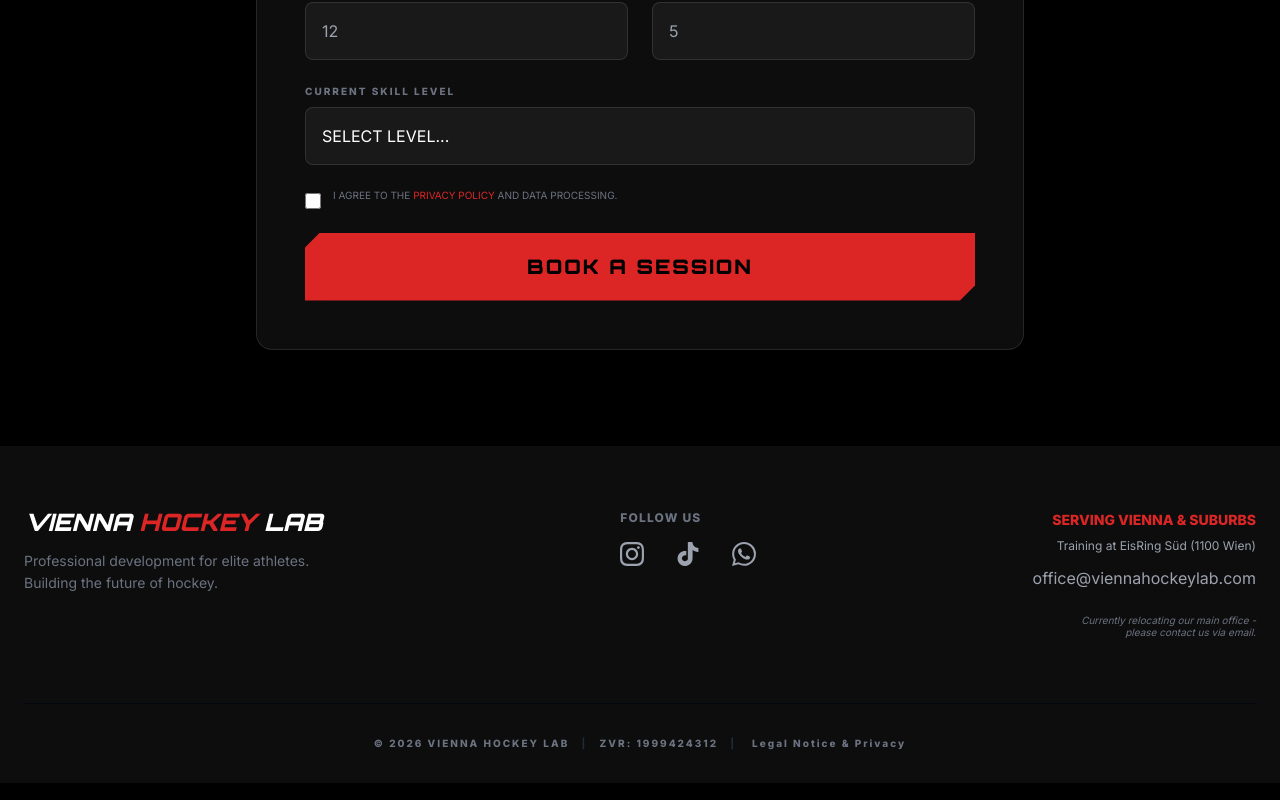
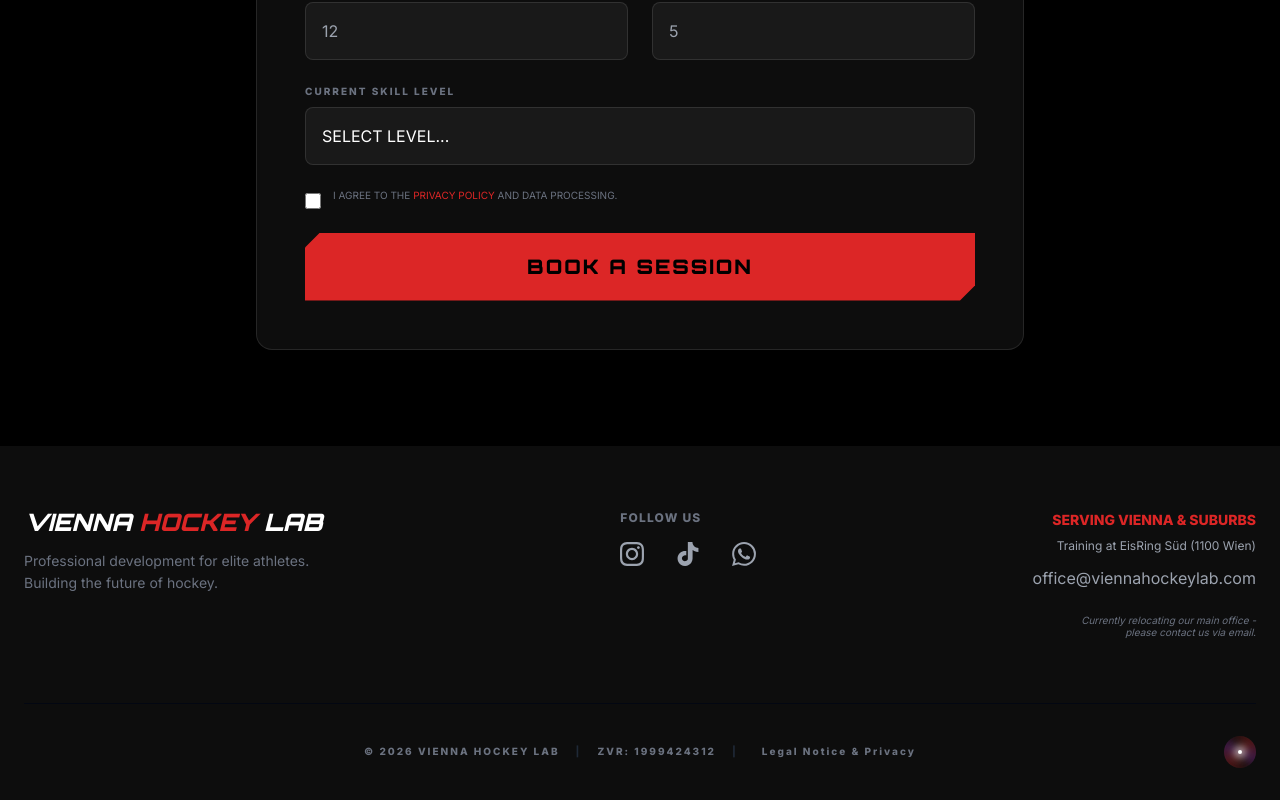
Before and after one commit to VitaliGrecciani/vienna-hockey-lab, a React (Vite) app: page / in a window 1280 px wide. Shown: the part 3963-4763 px from the top of the page. Built offline with nearby package versions, Linux system fonts and the light colour scheme.

Commit message:
feat: Add animated developer link galaxy to footer

```diff
--- a/components/Footer.tsx
+++ b/components/Footer.tsx
@@ -1,4 +1,5 @@
 import React from 'react';
+import GalaxyLink from './GalaxyLink';
 
 interface FooterProps {
   onShowLegal: () => void;
@@ -53,11 +54,17 @@ const Footer: React.FC<FooterProps> = ({ onShowLegal }) => {
       </div>
 
       {/* Нижняя плашка */}
-      <div className="max-w-7xl mx-auto mt-16 pt-8 border-t border-gray-950 flex flex-col items-center gap-4 text-[10px] text-gray-500 uppercase tracking-[0.2em] font-bold text-center">
-        <p>
-          © 2026 Vienna Hockey Lab <span className="mx-2 text-gray-800">|</span> ZVR: 1999424312 <span className="mx-2 text-gray-800">|</span>
-          <button onClick={onShowLegal} className="hover:text-white transition-colors ml-2">Legal Notice & Privacy</button>
+      <div className="max-w-7xl mx-auto mt-16 pt-8 border-t border-gray-950 flex flex-col md:flex-row items-center justify-between gap-6 text-[10px] text-gray-500 uppercase tracking-[0.2em] font-bold text-center">
+        <div className="flex-1 hidden md:block" /> {/* Spacer */}
+        <p className="flex items-center justify-center flex-wrap gap-2">
+          © 2026 Vienna Hockey Lab <span className="mx-2 text-gray-800 hidden md:inline">|</span>
+          <span className="w-full md:w-auto">ZVR: 1999424312</span>
+          <span className="mx-2 text-gray-800 hidden md:inline">|</span>
+          <button onClick={onShowLegal} className="hover:text-white transition-colors ml-0 md:ml-2">Legal Notice & Privacy</button>
         </p>
+        <div className="flex-1 flex justify-center md:justify-end items-center relative z-20">
+          <GalaxyLink />
+        </div>
       </div>
     </footer>
   );
--- /dev/null
+++ b/components/GalaxyLink.tsx
@@ -0,0 +1,103 @@
+import React, { useState } from 'react';
+import { motion, AnimatePresence } from 'framer-motion';
+
+const GalaxyLink: React.FC = () => {
+    const [isHovered, setIsHovered] = useState(false);
+    const [showModal, setShowModal] = useState(false);
+
+    return (
+        <>
+            <motion.button
+                className="relative w-8 h-8 rounded-full flex items-center justify-center cursor-pointer overflow-hidden group outline-none shrink-0"
+                onMouseEnter={() => setIsHovered(true)}
+                onMouseLeave={() => setIsHovered(false)}
+                onClick={() => setShowModal(true)}
+                whileHover={{ scale: 1.15 }}
+                whileTap={{ scale: 0.9 }}
+                aria-label="Developer Info"
+                title="Who made this?"
+            >
+                {/* Core glow */}
+                <div className="absolute inset-0 bg-red-600/30 blur-md rounded-full transition-opacity duration-300 group-hover:opacity-100 opacity-60" />
+
+                {/* Swirling Galaxy Base */}
+                <motion.div
+                    className="absolute inset-[-50%] rounded-full opacity-60 mix-blend-screen"
+                    style={{
+                        background: 'conic-gradient(from 0deg, transparent 0%, rgba(220,38,38,0.4) 20%, rgba(147,51,234,0.4) 40%, transparent 50%, rgba(220,38,38,0.4) 70%, rgba(147,51,234,0.4) 90%, transparent 100%)',
+                        filter: 'blur(3px)'
+                    }}
+                    animate={{ rotate: isHovered ? 720 : 360 }}
+                    transition={{ duration: isHovered ? 3 : 15, repeat: Infinity, ease: "linear" }}
+                />
+
+                {/* Outer Dust */}
+                <motion.div
+                    className="absolute inset-[-100%] rounded-full opacity-50 mix-blend-screen"
+                    style={{
+                        background: 'radial-gradient(circle, transparent 20%, rgba(255,100,100,0.2) 40%, transparent 70%)',
+                        filter: 'blur(2px)'
+                    }}
+                    animate={{ rotate: isHovered ? -360 : -180, scale: isHovered ? 1.2 : 1 }}
+                    transition={{ duration: isHovered ? 4 : 20, repeat: Infinity, ease: "linear" }}
+                />
+
+                {/* Center Star */}
+                <div className="absolute w-1 h-1 bg-white rounded-full shadow-[0_0_8px_3px_rgba(255,255,255,0.9)] transition-transform duration-300 group-hover:scale-125" />
+            </motion.button>
+
+            {/* Placeholder Modal */}
+            <AnimatePresence>
+                {showModal && (
+                    <motion.div
+                        initial={{ opacity: 0 }}
+                        animate={{ opacity: 1 }}
+                        exit={{ opacity: 0 }}
+                        className="fixed inset-0 z-[100] flex items-center justify-center bg-black/80 backdrop-blur-md p-4"
+                        onClick={() => setShowModal(false)}
+                    >
+                        <motion.div
+                            initial={{ scale: 0.9, y: 20, opacity: 0 }}
+                            animate={{ scale: 1, y: 0, opacity: 1 }}
+                            exit={{ scale: 0.9, y: 20, opacity: 0 }}
+                            transition={{ type: "spring", damping: 25, stiffness: 200 }}
+                            onClick={(e) => e.stopPropagation()}
+                            className="bg-[#0a0a0a] border border-white/10 p-8 md:p-12 rounded-3xl max-w-lg w-full text-center relative overflow-hidden shadow-[0_0_50px_rgba(220,38,38,0.1)]"
+                        >
+                            {/* Background galaxy effect inside modal */}
+                            <div className="absolute inset-0 opacity-20 pointer-events-none">
+                                <motion.div
+                                    className="absolute inset-[-50%] opacity-50"
+                                    style={{
+                                        background: 'conic-gradient(from 0deg, transparent 0%, rgba(220,38,38,0.5) 20%, rgba(147,51,234,0.3) 40%, transparent 50%, rgba(220,38,38,0.5) 70%, rgba(147,51,234,0.3) 90%, transparent 100%)',
+                                        filter: 'blur(50px)'
+                                    }}
+                                    animate={{ rotate: 360 }}
+                                    transition={{ duration: 40, repeat: Infinity, ease: "linear" }}
+                                />
+                            </div>
+
+                            <h3 className="text-3xl md:text-4xl font-black italic text-white mb-4 relative z-10 tracking-wide font-orbitron drop-shadow-[0_0_10px_rgba(255,255,255,0.3)]">
+                                Vito & Viki <span className="text-red-500">Make This</span>
+                            </h3>
+
+                            <p className="text-gray-300 font-medium mb-8 relative z-10 text-lg leading-relaxed">
+                                Наш сайт пока в разработке, но скоро здесь будет что-то <br />
+                                <span className="italic text-gray-400">красивое, стильное и немножко эротичное.</span>
+                            </p>
+
+                            <button
+                                onClick={() => setShowModal(false)}
+                                className="relative z-10 px-10 py-3 bg-white/10 hover:bg-white text-white hover:text-black border border-white/20 rounded-full font-bold uppercase tracking-widest text-xs transition-colors duration-300"
+                            >
+                                Вернуться
+                            </button>
+                        </motion.div>
+                    </motion.div>
+                )}
+            </AnimatePresence>
+        </>
+    );
+};
+
+export default GalaxyLink;
```
